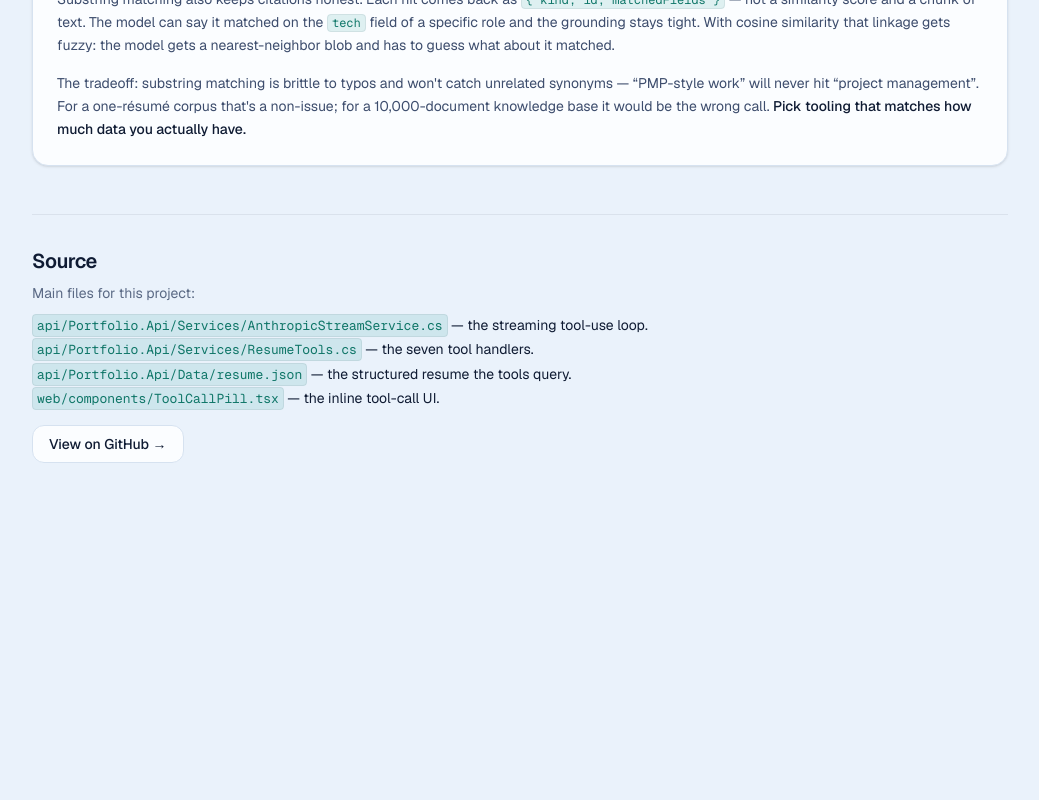
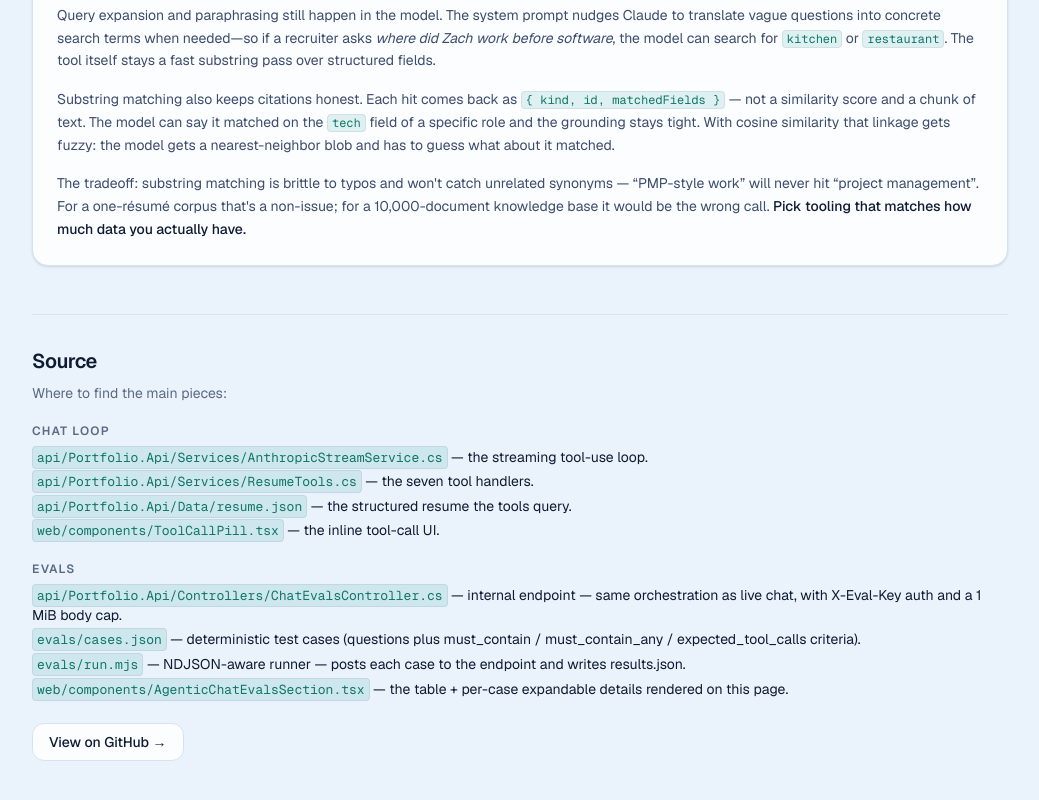
Before and after one commit to Calathea-Z/portfolio_ai, a Next.js app in the folder web/: page /projects/agentic-chat in a window 1280 px wide. Shown: the part 2431-3231 px from the top of the page, without its empty margins (120-1159 px from the left). Before the commit the page ends 2950 px from the top, so only its background shows below. Built offline with nearby package versions, Linux system fonts and the light colour scheme; no server answers.

Commit message:
Update GitHub link handling to use project-specific URLs

```diff
--- a/web/app/projects/agentic-chat/page.tsx
+++ b/web/app/projects/agentic-chat/page.tsx
@@ -150,7 +150,7 @@ export default async function AgenticChatProjectPage() {
             Expand a pill to see the arguments and JSON returned.
           </p>
 
-          <div className="mt-6 flex h-[min(88dvh,860px)] min-h-[600px] max-w-full flex-col overflow-x-hidden md:h-[720px] md:min-h-0">
+          <div className="mt-6 flex max-h-[min(86dvh,960px)] min-h-[640px] max-w-full flex-col overflow-x-hidden md:min-h-[820px]">
             <AgenticChatDemo />
           </div>
         </section>
@@ -240,38 +240,53 @@ export default async function AgenticChatProjectPage() {
           <h2 id="source" className="text-xl font-semibold tracking-tight text-text">
             Source
           </h2>
-          <p className="mt-2 text-sm text-muted">Main files for this project:</p>
-          <ul className="mt-3 space-y-1 text-sm">
-            <li>
-              <code className="rounded border border-border-subtle bg-code-bg px-1 py-0.5 font-mono text-[13px] text-code-fg">
-                api/Portfolio.Api/Services/AnthropicStreamService.cs
-              </code>{" "}
-              — the streaming tool-use loop.
-            </li>
-            <li>
-              <code className="rounded border border-border-subtle bg-code-bg px-1 py-0.5 font-mono text-[13px] text-code-fg">
-                api/Portfolio.Api/Services/ResumeTools.cs
-              </code>{" "}
-              — the seven tool handlers.
-            </li>
-            <li>
-              <code className="rounded border border-border-subtle bg-code-bg px-1 py-0.5 font-mono text-[13px] text-code-fg">
-                api/Portfolio.Api/Data/resume.json
-              </code>{" "}
-              — the structured resume the tools query.
-            </li>
-            <li>
-              <code className="rounded border border-border-subtle bg-code-bg px-1 py-0.5 font-mono text-[13px] text-code-fg">
-                web/components/ToolCallPill.tsx
-              </code>{" "}
-              — the inline tool-call UI.
-            </li>
+          <p className="mt-2 text-sm text-muted">Where to find the main pieces:</p>
+
+          <h3 className="mt-5 text-xs font-semibold uppercase tracking-widest text-muted">Chat loop</h3>
+          <ul className="mt-2 space-y-1 text-sm">
+            <SourceFile
+              path="api/Portfolio.Api/Services/AnthropicStreamService.cs"
+              note="the streaming tool-use loop."
+            />
+            <SourceFile
+              path="api/Portfolio.Api/Services/ResumeTools.cs"
+              note="the seven tool handlers."
+            />
+            <SourceFile
+              path="api/Portfolio.Api/Data/resume.json"
+              note="the structured resume the tools query."
+            />
+            <SourceFile
+              path="web/components/ToolCallPill.tsx"
+              note="the inline tool-call UI."
+            />
           </ul>
+
+          <h3 className="mt-5 text-xs font-semibold uppercase tracking-widest text-muted">Evals</h3>
+          <ul className="mt-2 space-y-1 text-sm">
+            <SourceFile
+              path="api/Portfolio.Api/Controllers/ChatEvalsController.cs"
+              note="internal endpoint — same orchestration as live chat, with X-Eval-Key auth and a 1 MiB body cap."
+            />
+            <SourceFile
+              path="evals/cases.json"
+              note="deterministic test cases (questions plus must_contain / must_contain_any / expected_tool_calls criteria)."
+            />
+            <SourceFile
+              path="evals/run.mjs"
+              note="NDJSON-aware runner — posts each case to the endpoint and writes results.json."
+            />
+            <SourceFile
+              path="web/components/AgenticChatEvalsSection.tsx"
+              note="the table + per-case expandable details rendered on this page."
+            />
+          </ul>
+
           <a
-            href={siteConfig.github}
+            href={project.repoUrl ?? siteConfig.github}
             target="_blank"
             rel="noopener noreferrer"
-            className="mt-4 inline-flex rounded-xl border border-border-soft bg-surface px-4 py-2 text-sm font-medium text-text transition-colors hover:border-border-strong hover:bg-surface-alt"
+            className="mt-6 inline-flex rounded-xl border border-border-soft bg-surface px-4 py-2 text-sm font-medium text-text transition-colors hover:border-border-strong hover:bg-surface-alt"
           >
             View on GitHub →
           </a>
@@ -295,3 +310,14 @@ function Step({ n, title, body }: { n: number; title: string; body: string }) {
     </li>
   );
 }
+
+function SourceFile({ path, note }: { path: string; note: string }) {
+  return (
+    <li>
+      <code className="rounded border border-border-subtle bg-code-bg px-1 py-0.5 font-mono text-[13px] text-code-fg">
+        {path}
+      </code>{" "}
+      — {note}
+    </li>
+  );
+}
--- a/web/app/projects/mcp-server/page.tsx
+++ b/web/app/projects/mcp-server/page.tsx
@@ -266,7 +266,7 @@ export default function McpServerProjectPage() {
               </li>
             </ul>
             <a
-              href={siteConfig.github}
+              href={project.repoUrl ?? siteConfig.github}
               target="_blank"
               rel="noopener noreferrer"
               className="mt-4 inline-flex rounded-xl border border-border-soft bg-surface px-4 py-2 text-sm font-medium text-text transition-colors hover:border-border-strong hover:bg-surface-alt"
--- a/web/components/AgenticChatDemo.tsx
+++ b/web/components/AgenticChatDemo.tsx
@@ -16,7 +16,7 @@ export function AgenticChatDemo() {
   const projectChat: ProjectChatLift = { messages, setMessages, streaming };
 
   return (
-    <div className="flex h-full min-h-0 w-full flex-col gap-3 md:gap-4">
+    <div className="flex min-h-0 w-full flex-1 flex-col gap-3 md:gap-4">
       <div className="relative flex min-h-0 min-w-0 flex-1 flex-col overflow-hidden rounded-2xl border border-border-soft bg-surface shadow-sm">
         <ChatInterface embedded projectChat={projectChat} />
       </div>
--- a/web/lib/projects.ts
+++ b/web/lib/projects.ts
@@ -15,7 +15,11 @@ export type Project = {
   capability: string;
   status: ProjectStatus;
   href: string;
+  /** Public repo for this project's source. Falls back to the personal profile URL when unset. */
+  repoUrl?: string;
 };
+
+const PORTFOLIO_REPO_URL = "https://github.com/Calathea-Z/portfolio_ai";
 
 export const projects: Project[] = [
   {
@@ -27,6 +31,7 @@ export const projects: Project[] = [
       "Structured tool use over real data, with evals so regressions show up as failing rows—not just a prettier UI.",
     status: "shipped",
     href: "/projects/agentic-chat",
+    repoUrl: PORTFOLIO_REPO_URL,
   },
   {
     slug: "mcp-server",
@@ -37,6 +42,7 @@ export const projects: Project[] = [
       "Protocol-layer surface for the same tool contracts as the chat loop, with cross-language schema parity tests—not a second ad hoc integration.",
     status: "shipped",
     href: "/projects/mcp-server",
+    repoUrl: `${PORTFOLIO_REPO_URL}/tree/main/mcp`,
   },
 ];
 
```
